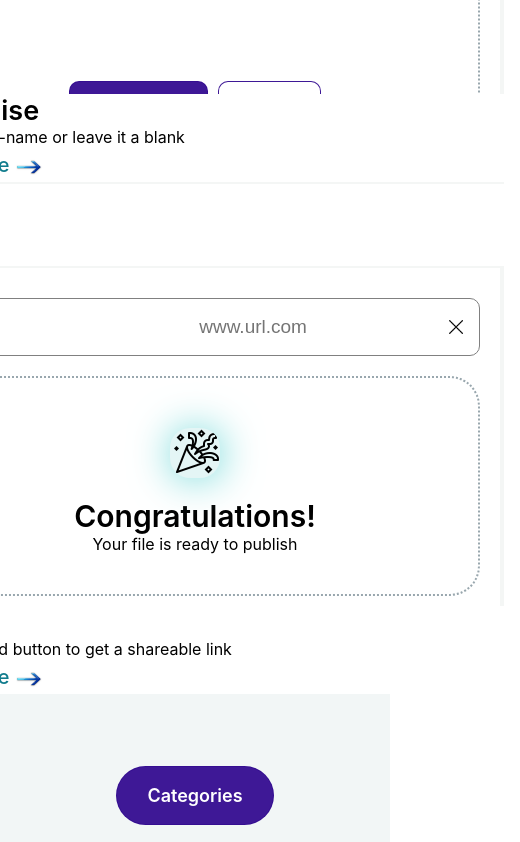
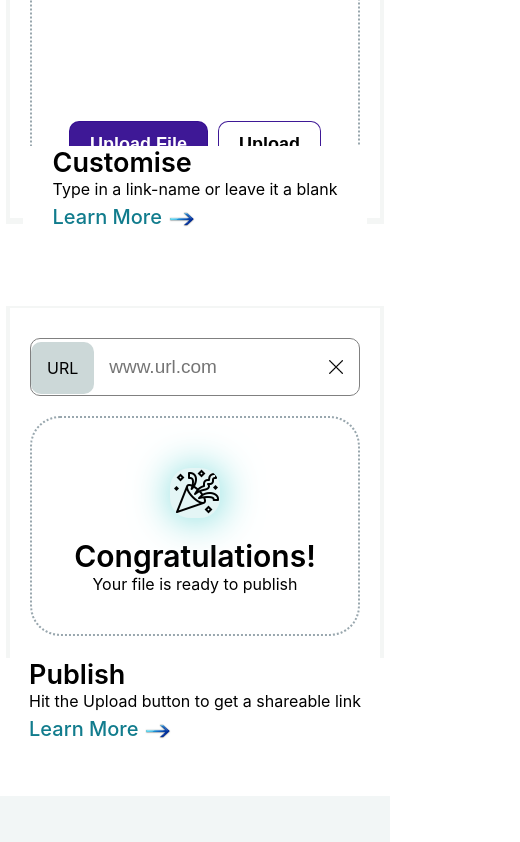
Before and after one commit to niraj142316/react-project, a React (Create React App) app: page / in a window 390 px wide. Shown: the part 1855-2697 px from the top of the page, 520 px wide, since content can reach past the window. Built offline with nearby package versions, Linux system fonts and the light colour scheme.

Commit message:
Update featured.css

```diff
--- a/src/components/featured/featured.css
+++ b/src/components/featured/featured.css
@@ -232,48 +232,30 @@
 
 @media screen and (max-width:768px) {
     .feature {
-        width: 70%;
-        margin: 0 auto;
+        width: 100%;
 
         .feature-span {
-            padding: 12px 24px;
+            padding: 10px 20px;
+            margin: 5px 0px;
         }
 
         h1 {
-            margin-bottom: 5px;
+            font-size: 40px;
+            font-weight: 700;
+            margin-bottom: 14px;
+        }
+
+        .feature-paragraph {
+            text-align: center;
         }
 
         .feature-cards {
             flex-direction: column;
+            gap: 30px;
 
             .feature-upload-card {
-                padding: 20px;
-                width: 650px;
-
                 .feature-card-item {
-                    width: 100%;
-
-                    top: 368px;
-                }
-
-                .feature-card {
-                    width: 100%;
-                    .feature-btn-dropdown {
-
-                        .feature-input-sec {
-                            height: 70px;
-                        }
-                    }
-                    .feature-url-cross{
-                        gap: 210px;
-                    }
-
-                    .feature-container {
-                        .feature-btn-sub {
-                            padding: 12px 100px;
-                        }
-
-                    }
+                    padding: 0px 30px;
                 }
             }
         }
```
